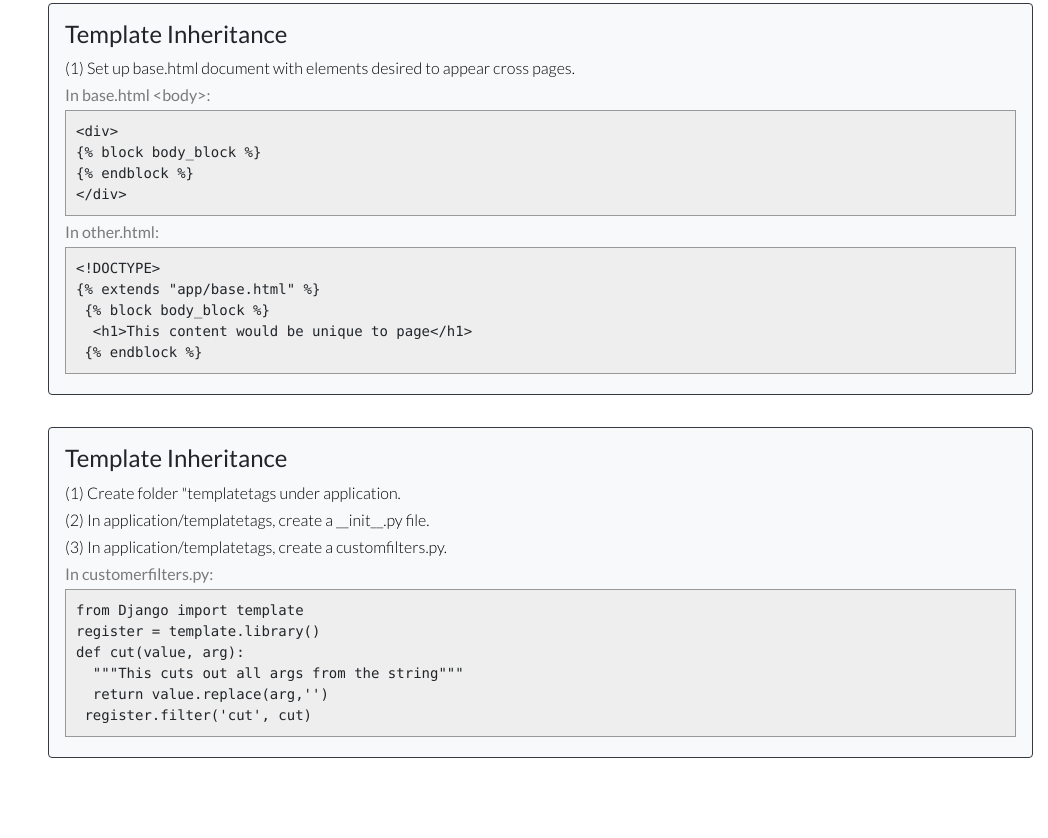
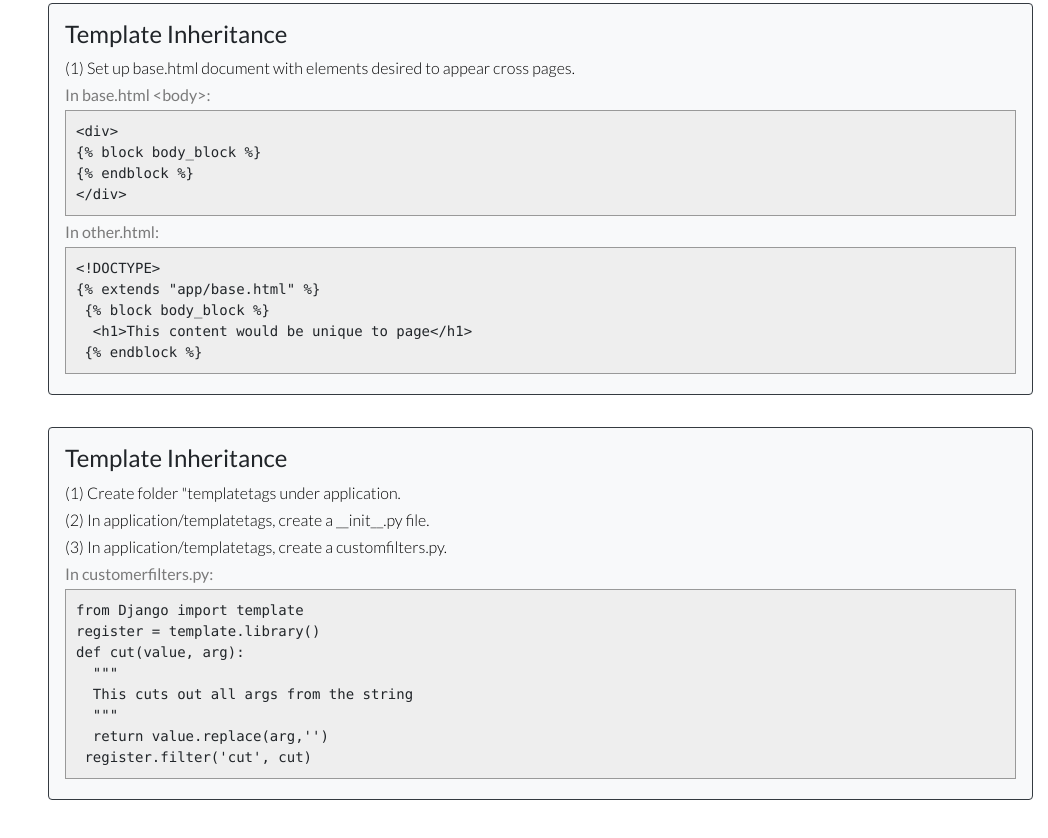
Before and after one commit to mringes13/djangoresources, a plain HTML site: page index.html in a window 1280 px wide. Shown: the part 8815-9653 px from the top of the page, without its empty margins (232-1280 px from the left). Drawn offline with nearby package versions, Linux system fonts and the light colour scheme.

Commit message:
Edit Template Filter

```diff
--- a/index.html
+++ b/index.html
@@ -308,7 +308,7 @@
                 <p class="step">(2) In application/templatetags, create a __init__.py file.</p>
                 <p class="step">(3) In application/templatetags, create a customfilters.py.</p>
                 <p class="location">In customerfilters.py:</p>
-                <pre class="mb-1"><code contenteditable>from Django import template<br>register = template.library()<br>def cut(value, arg):<br>&emsp;&emsp;"""This cuts out all args from the string"""<br>&emsp;&emsp;return value.replace(arg,'')<br>&emsp;register.filter('cut', cut)</code></pre>
+                <pre class="mb-1"><code contenteditable>from Django import template<br>register = template.library()<br>def cut(value, arg):<br>&emsp;&emsp;"""<br>&emsp;&emsp;This cuts out all args from the string<br>&emsp;&emsp;"""<br>&emsp;&emsp;return value.replace(arg,'')<br>&emsp;register.filter('cut', cut)</code></pre>
               </div>
             </div>
           </div>
```
